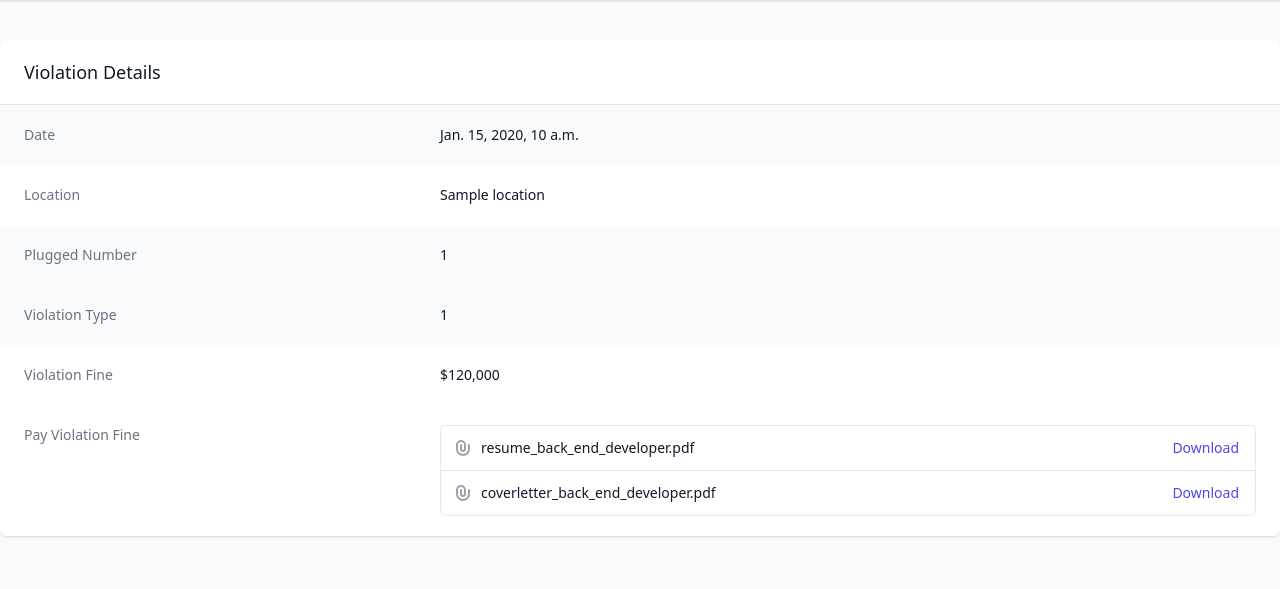
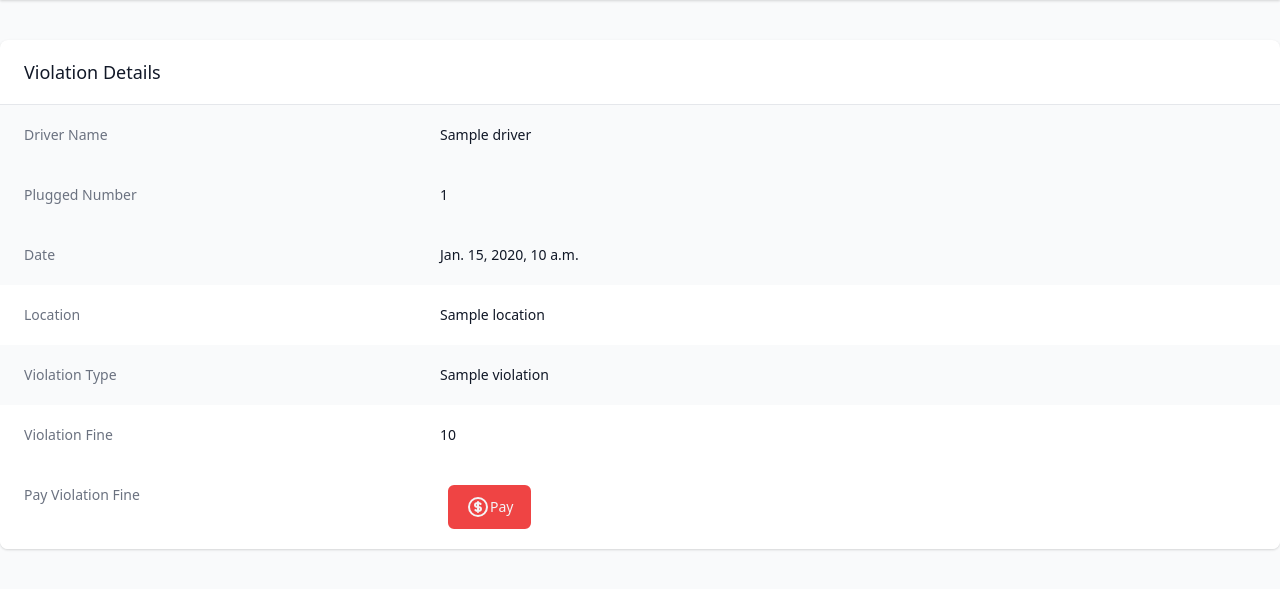
Before and after one commit to GuruOfMind/traffic-violations, a Django app: page /dashboard/violations/1/ in a window 1280 px wide. Shown: the part 68-657 px from the top of the page. Run offline with Django 3.2, Linux system fonts and the light colour scheme; a user stored in the database is signed in; a database or web service that is not in the repository returns one stand-in record (values such as "Sample title"); data that the repository does not hold is empty; some libraries are stand-ins or nearby versions.

Commit message:
final version

```diff
--- a/api/models.py
+++ b/api/models.py
@@ -27,8 +27,8 @@ class Violation(models.Model):
         return f"/violations/{self.id}/"
 
 class VehicleViolationLog(models.Model):
-    plugged_number = models.ForeignKey(Vehicle, on_delete=models.CASCADE)
-    violations_id = models.ForeignKey(Violation, on_delete=models.CASCADE)
+    plugged_number = models.ForeignKey(Vehicle, on_delete=models.CASCADE, related_name="vehicle")
+    violations_id = models.ForeignKey(Violation, on_delete=models.CASCADE, related_name="violation")
     date = models.DateTimeField(auto_created=True)
     location = models.CharField(max_length=255)
     is_paid = models.BooleanField(default=False)
--- a/api/serializers.py
+++ b/api/serializers.py
@@ -13,9 +13,13 @@ class ViolationTypeSerializer(serializers.ModelSerializer):
         fields = '__all__'
 
 class VehicleViolationLogSerializer(serializers.ModelSerializer):
+    violation = serializers.CharField(source="violations_id.violation_type")
+    tax = serializers.CharField(source="violations_id.tax")
+    driver = serializers.CharField(source="plugged_number.driver")
     class Meta:
         model = VehicleViolationLog
-        fields = '__all__'
+        # fields = '__all__'
+        exclude = ('violations_id', )
 
 
 class UserSerializer(serializers.ModelSerializer):
--- a/api/signals.py
+++ b/api/signals.py
@@ -6,7 +6,6 @@ from .models import Vehicle
 @receiver(post_save, sender=Vehicle)
 def create_driver_account(sender, instance, created, **kwargs):
     if created:
-        print(instance)
         user = User.objects.create(username=instance.plugged_number)
         user.set_password(instance.driver)
-        user.save
+        user.save()
--- a/api/urls.py
+++ b/api/urls.py
@@ -1,7 +1,7 @@
 from django.urls import include, path
 from rest_framework import routers
 
-from api.views import CreateUserView, VehicleViolationLogViewSet, VehiclesViewSet, ViolationsViewSet
+from api.views import VehicleViolationLogViewSet, VehiclesViewSet, ViolationsViewSet
 
 router = routers.DefaultRouter()
 router.register(r'vehicles', VehiclesViewSet, basename='vehicles')
@@ -10,5 +10,5 @@ router.register(r'vehicle-violation-logs', VehicleViolationLogViewSet, basename=
 
 urlpatterns = [
    path('', include(router.urls)),
-   path('register/', CreateUserView.as_view(), name="register")
+   # path('payments/<int:pk>', PaymentView, name="payments")
 ]
--- a/frontend/static/css/dist/styles.css
+++ b/frontend/static/css/dist/styles.css
@@ -911,12 +915,8 @@ select {
   margin-top: 0.25rem;
 }
 
-.ml-2 {
-  margin-left: 0.5rem;
-}
-
-.ml-4 {
-  margin-left: 1rem;
+.mr-4 {
+  margin-right: 1rem;
 }
 
 .block {
@@ -959,10 +959,6 @@ select {
   height: 3rem;
 }
 
-.h-5 {
-  height: 1.25rem;
-}
-
 .min-h-full {
   min-height: 100%;
 }
@@ -983,14 +979,6 @@ select {
   width: auto;
 }
 
-.w-0 {
-  width: 0px;
-}
-
-.w-5 {
-  width: 1.25rem;
-}
-
 .min-w-full {
   min-width: 100%;
 }
@@ -1001,14 +989,6 @@ select {
 
 .max-w-md {
   max-width: 28rem;
-}
-
-.flex-1 {
-  flex: 1 1 0%;
-}
-
-.flex-shrink-0 {
-  flex-shrink: 0;
 }
 
 .cursor-pointer {
@@ -1082,12 +1062,6 @@ select {
   overflow-x: auto;
 }
 
-.truncate {
-  overflow: hidden;
-  text-overflow: ellipsis;
-  white-space: nowrap;
-}
-
 .whitespace-nowrap {
   white-space: nowrap;
 }
@@ -1305,10 +1293,6 @@ select {
   padding-left: 0.75rem;
 }
 
-.pr-4 {
-  padding-right: 1rem;
-}
-
 .text-left {
   text-align: left;
 }
--- a/frontend/templates/base.html
+++ b/frontend/templates/base.html
@@ -15,9 +15,14 @@
 	<body class="bg-gray-50 font-sans leading-normal tracking-normal">
 		{% include 'nav.html' %}
 		<div class="container mx-auto my-10">
+			{% block messages %}
+			{% endblock messages %}
 			{% block content %}
 
-			{% endblock %}
+			{% endblock content %}
 		</div>
+		{% block scripts %}
+			<script src="{% static 'scripts/flash.min.js' %}"></script>
+		{% endblock scripts %}
 	</body>
 </html>
--- a/frontend/templates/violation.html
+++ b/frontend/templates/violation.html
@@ -10,6 +10,22 @@
   </div>
   <div class="border-t border-gray-200">
     <dl>
+      <div class="bg-gray-50 px-4 py-5 sm:grid sm:grid-cols-3 sm:gap-4 sm:px-6">
+        <dt class="text-sm font-medium text-gray-500">
+          Driver Name
+        </dt>
+        <dd class="mt-1 text-sm text-gray-900 sm:mt-0 sm:col-span-2">
+          {{ violation_details.driver }}
+        </dd>
+      </div>
+      <div class="bg-gray-50 px-4 py-5 sm:grid sm:grid-cols-3 sm:gap-4 sm:px-6">
+        <dt class="text-sm font-medium text-gray-500">
+          Plugged Number
+        </dt>
+        <dd class="mt-1 text-sm text-gray-900 sm:mt-0 sm:col-span-2">
+          {{ violation_details.plugged_number }}
+        </dd>
+      </div>
       <div class="bg-gray-50 px-4 py-5 sm:grid sm:grid-cols-3 sm:gap-4 sm:px-6">
         <dt class="text-sm font-medium text-gray-500">
           Date
@@ -28,18 +44,10 @@
       </div>
       <div class="bg-gray-50 px-4 py-5 sm:grid sm:grid-cols-3 sm:gap-4 sm:px-6">
         <dt class="text-sm font-medium text-gray-500">
-           Plugged Number
-          </dt>
-          <dd class="mt-1 text-sm text-gray-900 sm:mt-0 sm:col-span-2">
-            {{ violation_details.plugged_number }}
-          </dd>
-        </div>
-        <div class="bg-gray-50 px-4 py-5 sm:grid sm:grid-cols-3 sm:gap-4 sm:px-6">
-            <dt class="text-sm font-medium text-gray-500">
           Violation Type
         </dt>
         <dd class="mt-1 text-sm text-gray-900 sm:mt-0 sm:col-span-2">
-                {{ violation_details.violations_id }}
+          {{ violation_details.violation }}
         </dd>
       </div>
       <div class="bg-white px-4 py-5 sm:grid sm:grid-cols-3 sm:gap-4 sm:px-6">
@@ -47,48 +55,24 @@
           Violation Fine
         </dt>
         <dd class="mt-1 text-sm text-gray-900 sm:mt-0 sm:col-span-2">
-            $120,000
+          {{ violation_details.tax }}
         </dd>
       </div>
+
       <div class="bg-white px-4 py-5 sm:grid sm:grid-cols-3 sm:gap-4 sm:px-6">
         <dt class="text-sm font-medium text-gray-500">
           Pay Violation Fine
         </dt>
         <dd class="mt-1 text-sm text-gray-900 sm:mt-0 sm:col-span-2">
-            <ul role="list" class="border border-gray-200 rounded-md divide-y divide-gray-200">
-              <li class="pl-3 pr-4 py-3 flex items-center justify-between text-sm">
-                <div class="w-0 flex-1 flex items-center">
-                  <!-- Heroicon name: solid/paper-clip -->
-                  <svg class="flex-shrink-0 h-5 w-5 text-gray-400" xmlns="http://www.w3.org/2000/svg" viewBox="0 0 20 20" fill="currentColor" aria-hidden="true">
-                    <path fill-rule="evenodd" d="M8 4a3 3 0 00-3 3v4a5 5 0 0010 0V7a1 1 0 112 0v4a7 7 0 11-14 0V7a5 5 0 0110 0v4a3 3 0 11-6 0V7a1 1 0 012 0v4a1 1 0 102 0V7a3 3 0 00-3-3z" clip-rule="evenodd" />
+          <a href="/payments/{{ violation_details.id }}/"
+            class="py-2 px-4 inline-flex items-center text-sm  rounded-md  bg-red-500 text-gray-100 hover:bg-transparent hover:text-red-700 border-2 border-red-500 lg:mx-2 transition-all ease-in-out">
+            <svg xmlns="http://www.w3.org/2000/svg" class="h-6 w-6" fill="none" viewBox="0 0 24 24"
+              stroke="currentColor">
+              <path stroke-linecap="round" stroke-linejoin="round" stroke-width="2"
+                d="M12 8c-1.657 0-3 .895-3 2s1.343 2 3 2 3 .895 3 2-1.343 2-3 2m0-8c1.11 0 2.08.402 2.599 1M12 8V7m0 1v8m0 0v1m0-1c-1.11 0-2.08-.402-2.599-1M21 12a9 9 0 11-18 0 9 9 0 0118 0z" />
             </svg>
-                  <span class="ml-2 flex-1 w-0 truncate">
-                    resume_back_end_developer.pdf
-                  </span>
-                </div>
-                <div class="ml-4 flex-shrink-0">
-                  <a href="#" class="font-medium text-indigo-600 hover:text-indigo-500">
-                    Download
+            <span>Pay</span>
           </a>
-                </div>
-              </li>
-              <li class="pl-3 pr-4 py-3 flex items-center justify-between text-sm">
-                <div class="w-0 flex-1 flex items-center">
-                  <!-- Heroicon name: solid/paper-clip -->
-                  <svg class="flex-shrink-0 h-5 w-5 text-gray-400" xmlns="http://www.w3.org/2000/svg" viewBox="0 0 20 20" fill="currentColor" aria-hidden="true">
-                    <path fill-rule="evenodd" d="M8 4a3 3 0 00-3 3v4a5 5 0 0010 0V7a1 1 0 112 0v4a7 7 0 11-14 0V7a5 5 0 0110 0v4a3 3 0 11-6 0V7a1 1 0 012 0v4a1 1 0 102 0V7a3 3 0 00-3-3z" clip-rule="evenodd" />
-                  </svg>
-                  <span class="ml-2 flex-1 w-0 truncate">
-                    coverletter_back_end_developer.pdf
-                  </span>
-                </div>
-                <div class="ml-4 flex-shrink-0">
-                  <a href="#" class="font-medium text-indigo-600 hover:text-indigo-500">
-                    Download
-                  </a>
-                </div>
-              </li>
-            </ul>
         </dd>
       </div>
     </dl>
--- a/frontend/urls.py
+++ b/frontend/urls.py
@@ -9,4 +9,5 @@ urlpatterns = [
    path('register/', Regsiter_view, name="register"),
    path('dashboard/', Dashboard_view, name="dashboard"),
    path('dashboard/violations/<int:id>/', Detail_view, name="detail"),
+   path('payments/<int:id>/', Payment_view, name="pay"),
 ]
--- a/frontend/views.py
+++ b/frontend/views.py
@@ -2,8 +2,7 @@ from django.contrib.auth import authenticate, login, logout
 from django.contrib.auth.decorators import login_required
 from django.shortcuts import redirect, render
 import requests
-from requests.models import Response
-from rest_framework import status
+from django.contrib import messages
 
 def Home_view(request, *args, **kwargs):
     print(request.user)
@@ -36,18 +35,30 @@ def Regsiter_view(request, *args, **kwargs):
         else:
             print(response.content)
             return redirect("home")
-    else:
-        return render(request, "register.html", {})
     return render(request, "register.html", {})
 
 @login_required(login_url="/login")
 def Dashboard_view(request, *args, **kwargs):
-    response = requests.get("http://127.0.0.1:8000/api/vehicle-violation-logs/")
+    current_user = request.user
+    vehicle_url = f"http://127.0.0.1:8000/api/vehicles/{current_user.username}/"
+    user_driver = requests.get(vehicle_url).json()
+    response = requests.get(f"http://127.0.0.1:8000/api/vehicle-violation-logs/?plugged_number={user_driver['plugged_number']}&driver={user_driver['driver']}&is_paid=false")
     violations_list = response.json()
     return render(request, "dashboard.html", {"violations_list": violations_list})
 
+@login_required(login_url="/login")
 def Detail_view(request, id, *args, **kwargs):
     url = f"http://127.0.0.1:8000/api/vehicle-violation-logs/{id}"
     response = requests.get(url)
     violation_details = response.json()
     return render(request, "violation.html", {"violation_details": violation_details})
+
+@login_required(login_url="/login")
+def Payment_view(request, id, *args, **kwargs):
+    url = f"http://127.0.0.1:8000/api/vehicle-violation-logs/{id}/"
+    response = requests.patch(url, data={"is_paid":True})
+    if response.status_code == 200:
+        messages.add_message(request, messages.INFO, 'Violation has been paid successfully')
+        return redirect("dashboard")
+    messages.add_message(request, messages.error, 'Violation has been paid successfully')
+    return redirect('dashboard')
--- a/trafficviolation/settings.py
+++ b/trafficviolation/settings.py
@@ -59,6 +59,7 @@ MIDDLEWARE = [
     'django.middleware.clickjacking.XFrameOptionsMiddleware',
     'corsheaders.middleware.CorsMiddleware',
     'django.middleware.common.CommonMiddleware',
+    'django.contrib.messages.middleware.MessageMiddleware',
 ]
 
 ROOT_URLCONF = 'trafficviolation.urls'
```
Also changed, not shown: other parts of frontend/static/css/dist/styles.css (+35 -7 lines), api/views.py (+18 -29 lines), frontend/templates/dashboard.html (+39 -2 lines), frontend/templates/datepicker.html (deleted, +0 -216 lines), api/migrations/0002_auto_20211030_1214.py (added), db.sqlite3. Lines whose indentation alone changed are shown as unchanged.
